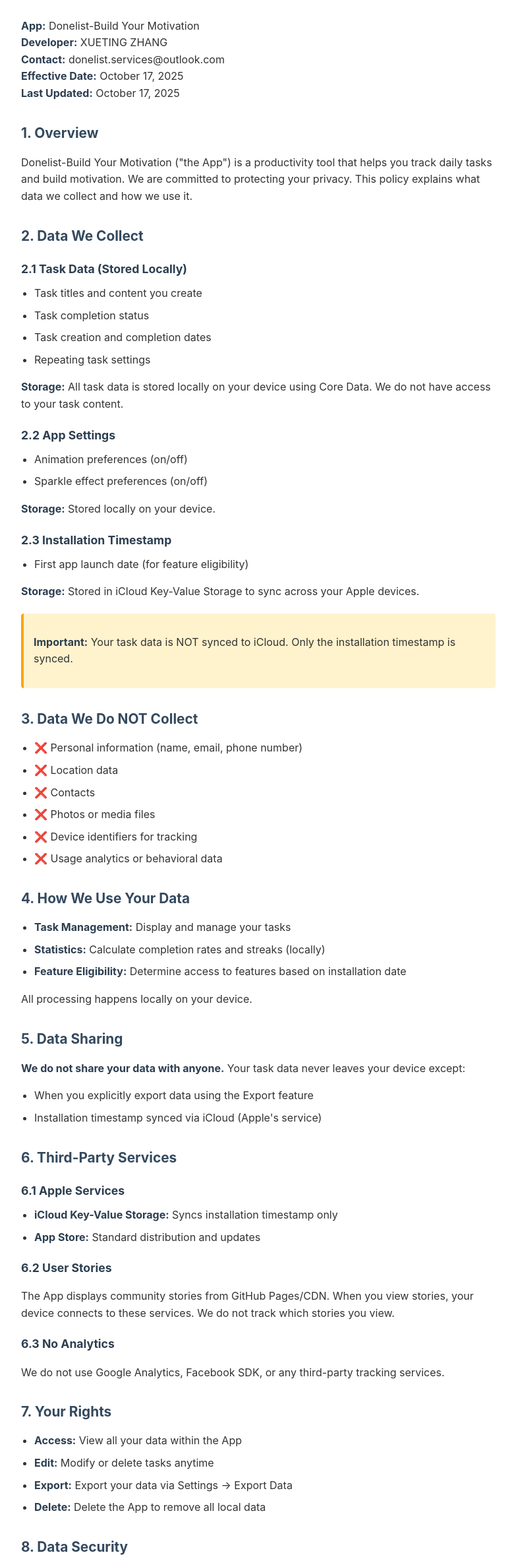
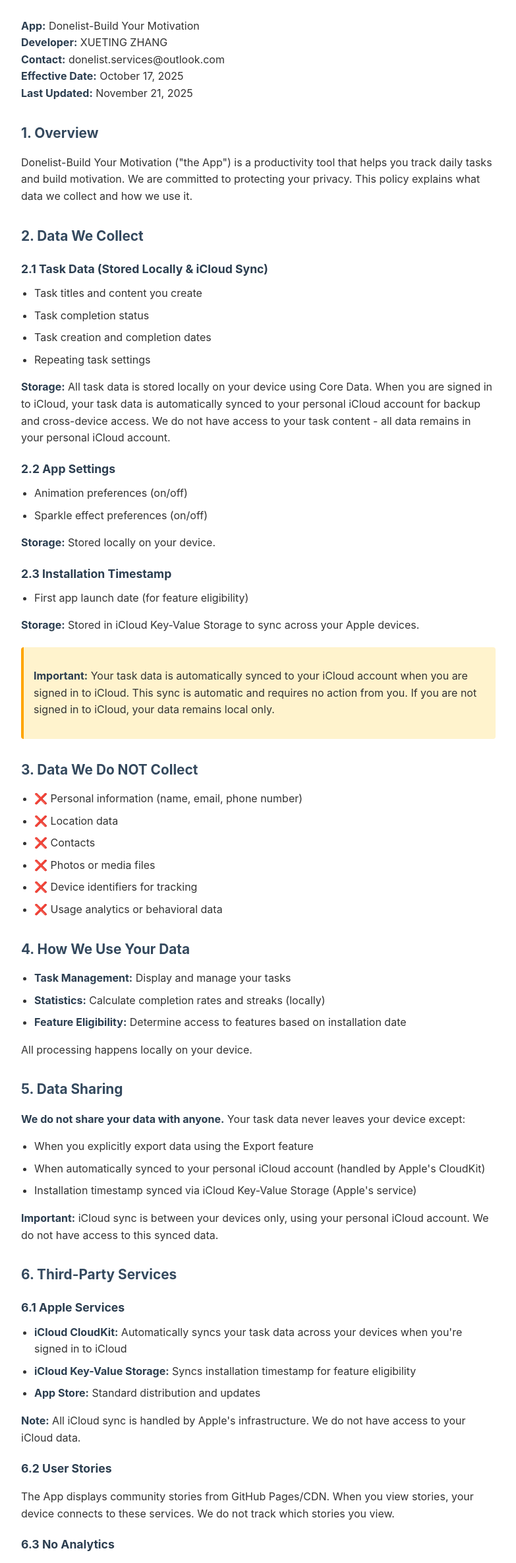
Before and after one commit to evendev1231/donelist-privacy, a plain HTML site: page index.html in a window 1280 px wide. Shown: the part 149-2518 px from the top of the page at 66% size, without its empty margins (248-1031 px from the left). Drawn offline with Linux system fonts and the light colour scheme.

Commit message:
Revise privacy policy for iCloud data sync
Updated the privacy policy to reflect iCloud sync capabilities and data handling.

```diff
--- a/index.html
+++ b/index.html
@@ -83,21 +83,21 @@
         <strong>Developer:</strong> XUETING ZHANG<br>
         <strong>Contact:</strong> donelist.services@outlook.com<br>
         <strong>Effective Date:</strong> October 17, 2025<br>
-        <strong>Last Updated:</strong> October 17, 2025</p>
+        <strong>Last Updated:</strong> November 21, 2025</p>
 
         <h2>1. Overview</h2>
         <p>Donelist-Build Your Motivation ("the App") is a productivity tool that helps you track daily tasks and build motivation. We are committed to protecting your privacy. This policy explains what data we collect and how we use it.</p>
 
         <h2>2. Data We Collect</h2>
 
-        <h3>2.1 Task Data (Stored Locally)</h3>
+        <h3>2.1 Task Data (Stored Locally & iCloud Sync)</h3>
         <ul>
             <li>Task titles and content you create</li>
             <li>Task completion status</li>
             <li>Task creation and completion dates</li>
             <li>Repeating task settings</li>
         </ul>
-        <p><strong>Storage:</strong> All task data is stored locally on your device using Core Data. We do not have access to your task content.</p>
+        <p><strong>Storage:</strong> All task data is stored locally on your device using Core Data. When you are signed in to iCloud, your task data is automatically synced to your personal iCloud account for backup and cross-device access. We do not have access to your task content - all data remains in your personal iCloud account.</p>
 
         <h3>2.2 App Settings</h3>
         <ul>
@@ -113,7 +113,7 @@
         <p><strong>Storage:</strong> Stored in iCloud Key-Value Storage to sync across your Apple devices.</p>
 
         <div class="highlight">
-            <p><strong>Important:</strong> Your task data is NOT synced to iCloud. Only the installation timestamp is synced.</p>
+            <p><strong>Important:</strong> Your task data is automatically synced to your iCloud account when you are signed in to iCloud. This sync is automatic and requires no action from you. If you are not signed in to iCloud, your data remains local only.</p>
         </div>
 
         <h2>3. Data We Do NOT Collect</h2>
@@ -138,16 +138,20 @@
         <p><strong>We do not share your data with anyone.</strong> Your task data never leaves your device except:</p>
         <ul>
             <li>When you explicitly export data using the Export feature</li>
-            <li>Installation timestamp synced via iCloud (Apple's service)</li>
+            <li>When automatically synced to your personal iCloud account (handled by Apple's CloudKit)</li>
+            <li>Installation timestamp synced via iCloud Key-Value Storage (Apple's service)</li>
         </ul>
+        <p><strong>Important:</strong> iCloud sync is between your devices only, using your personal iCloud account. We do not have access to this synced data.</p>
 
         <h2>6. Third-Party Services</h2>
 
         <h3>6.1 Apple Services</h3>
         <ul>
-            <li><strong>iCloud Key-Value Storage:</strong> Syncs installation timestamp only</li>
+            <li><strong>iCloud CloudKit:</strong> Automatically syncs your task data across your devices when you're signed in to iCloud</li>
+            <li><strong>iCloud Key-Value Storage:</strong> Syncs installation timestamp for feature eligibility</li>
             <li><strong>App Store:</strong> Standard distribution and updates</li>
         </ul>
+        <p><strong>Note:</strong> All iCloud sync is handled by Apple's infrastructure. We do not have access to your iCloud data.</p>
 
         <h3>6.2 User Stories</h3>
         <p>The App displays community stories from GitHub Pages/CDN. When you view stories, your device connects to these services. We do not track which stories you view.</p>
@@ -166,8 +170,9 @@
         <h2>8. Data Security</h2>
         <ul>
             <li>Data stored locally using Apple's Core Data framework</li>
-            <li>No data transmitted to external servers</li>
-            <li>You are responsible for device security (passcode, Face ID, etc.)</li>
+            <li>iCloud sync uses Apple's CloudKit with end-to-end encryption</li>
+            <li>No data transmitted to our servers or third-party servers</li>
+            <li>You are responsible for device security (passcode, Face ID, etc.) and iCloud account security</li>
         </ul>
 
         <h2>9. Children's Privacy</h2>
```
